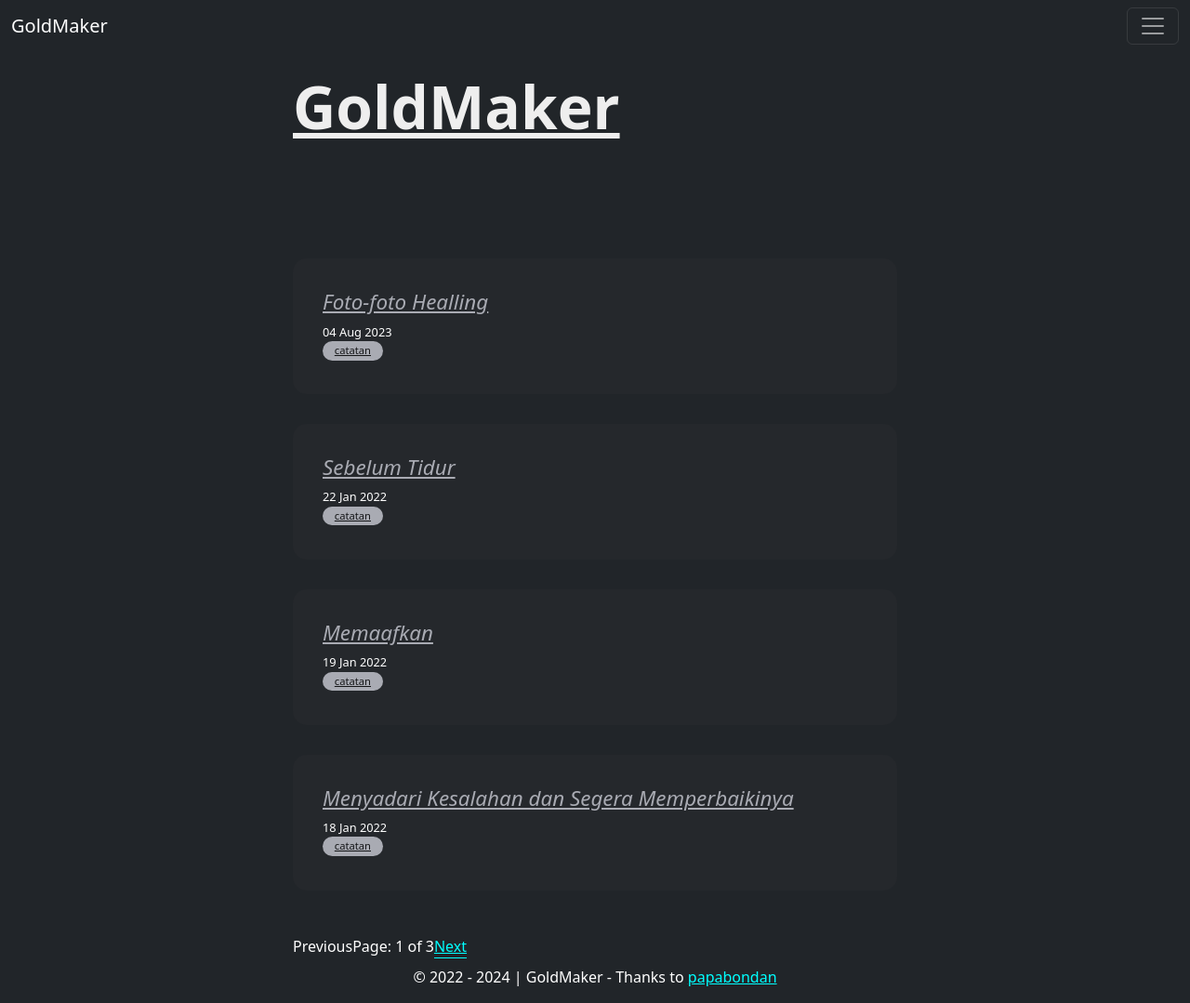
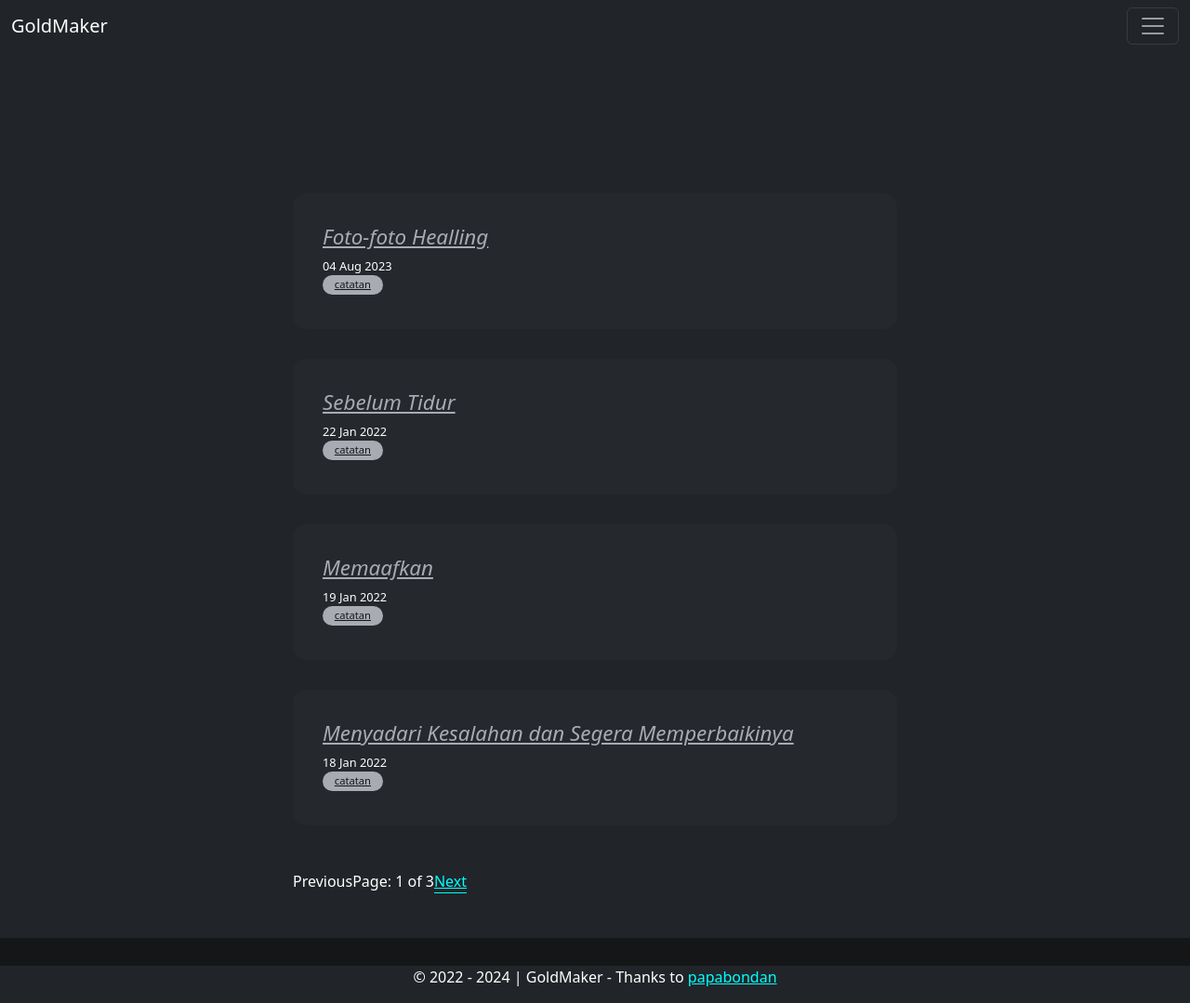
Before and after one commit to angganesia/angganesia.github.io, a Jekyll site: the page built from index.html, in a window 1280 px wide and 1079 px high. Shown: the whole window at 93% size. Built offline with Jekyll 4.4.1, drawn with Linux system fonts in a browser that asks for light colours; the list of posts is cut into pages by our own code; comment, search, counter and statistics services are not loaded.

Commit message:
update header.html

```diff
--- a/_includes/header.html
+++ b/_includes/header.html
@@ -1,5 +1,5 @@
 <header>
-  <a class="site-title" href="{{site.baseurl}}/">{{site.title}}</a>
+  <!--<a class="site-title" href="{{site.baseurl}}/">{{site.title}}</a>-->
   {% if jekyll.environment == "production" %}
 <!-- Global site tag (gtag.js) - Google Analytics -->
 <script async src="https://www.googletagmanager.com/gtag/js?id={{site.ganalytics}}"></script>
```
